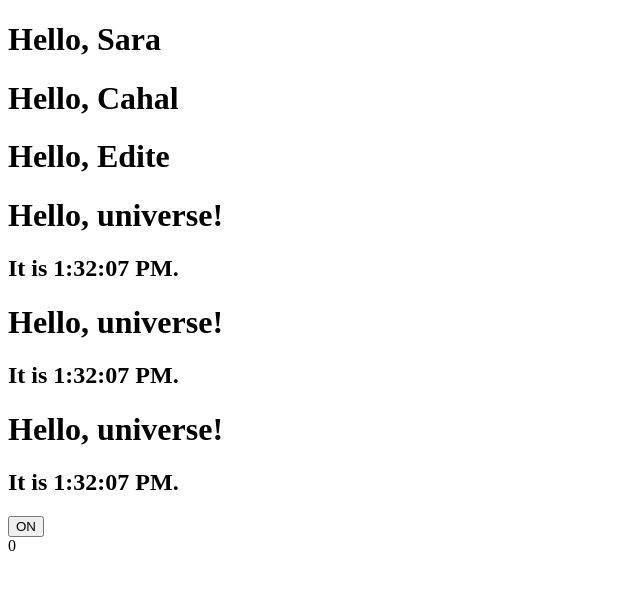
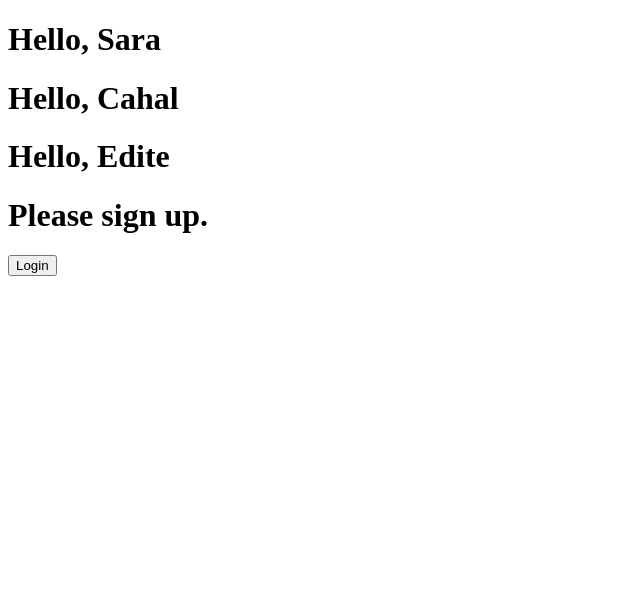
Before and after one commit to GyuhyeokYi/my-react-app, a React (Create React App) app: page / in a window 1280 px wide. Shown: the top 590 px of the page, without its empty margins (0-640 px from the left). Built offline with nearby package versions, Linux system fonts and the light colour scheme.

Commit message:
LoginControl 적용

```diff
--- /dev/null
+++ b/src/components/Greeting.jsx
@@ -0,0 +1,18 @@
+function UserGreeting(props) {
+    return <h1>Welcome back!</h1>;
+}
+
+function GuestGreeting(pros) {
+    return <h1>Please sign up.</h1>;
+}
+
+function Greeting(props) {
+    const isLoggedIn = props.isLoggedIn;
+    if (isLoggedIn) {
+        return <UserGreeting/>;
+    } else {
+        return <GuestGreeting/>;
+    }
+}
+
+export default Greeting;
--- /dev/null
+++ b/src/components/LoginControl.jsx
@@ -0,0 +1,56 @@
+import React from 'react';
+import Greeting from './Greeting';
+
+function LoginButton(props) {
+    return (
+        <button onClick={props.onClick}>
+            Login
+        </button>
+    );
+}
+
+function LogoutButton(props) {
+    return (
+        <button onClick={props.onClick}>
+            Logout
+        </button>
+    );
+}
+
+class LoginControl extends React.Component {
+    constructor(props) {
+        super(props);
+        this.handleLoginClick = this.handleLoginClick.bind(this);
+        this.handleLogoutClick = this.handleLogoutClick.bind(this);
+        this.state = {
+            isLoggedIn: false,
+        };
+    }
+
+    handleLoginClick() {
+        this.setState({isLoggedIn: true});
+    }
+
+    handleLogoutClick() {
+        this.setState({isLoggedIn: false});
+    }
+
+    render() {
+        const isLoggedIn = this.state.isLoggedIn;
+        let button;
+        if (isLoggedIn) {
+            button = <LogoutButton onClick={this.handleLogoutClick}/>;
+        } else {
+            button = <LoginButton onClick={this.handleLoginClick}/>;
+        }
+
+        return (
+            <div>
+                <Greeting isLoggedIn={isLoggedIn} />
+                {button}
+            </div>
+        );
+    }
+}
+
+export default LoginControl;
--- a/src/index.js
+++ b/src/index.js
@@ -22,6 +22,8 @@
 import Welcome from './components/Welcome';
 import Clock from './components/Clock';
 import Toggle from './components/Toggle';
+import Greeting from './components/Greeting';
+import LoginControl from './components/LoginControl';
 
 // const hello = Hello();
 
@@ -74,3 +76,13 @@
   <App/>
   , document.getElementById('root')
 );
+
+ReactDOM.render(
+  <Greeting isLoggedIn={false}/>
+  , document.getElementById('root')
+);
+
+ReactDOM.render(
+  <LoginControl />,
+  document.getElementById('root')
+);
```
